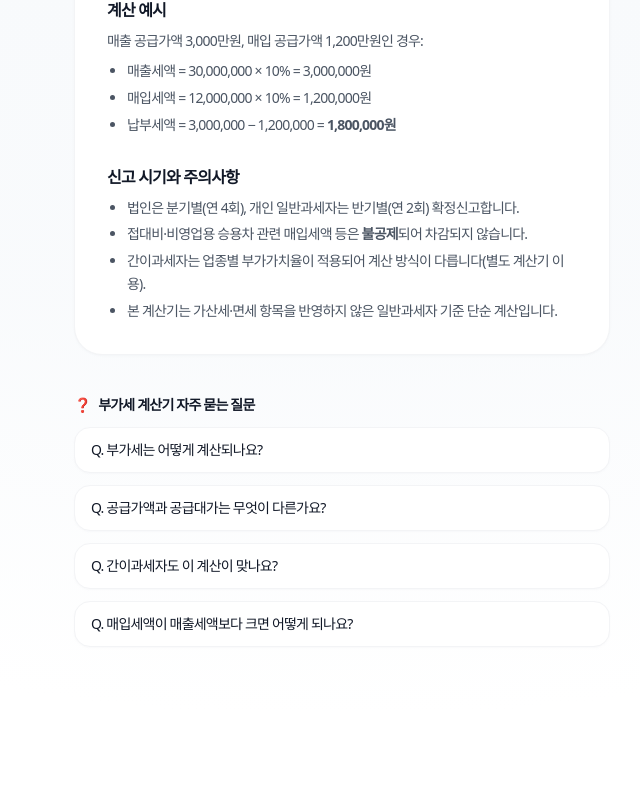
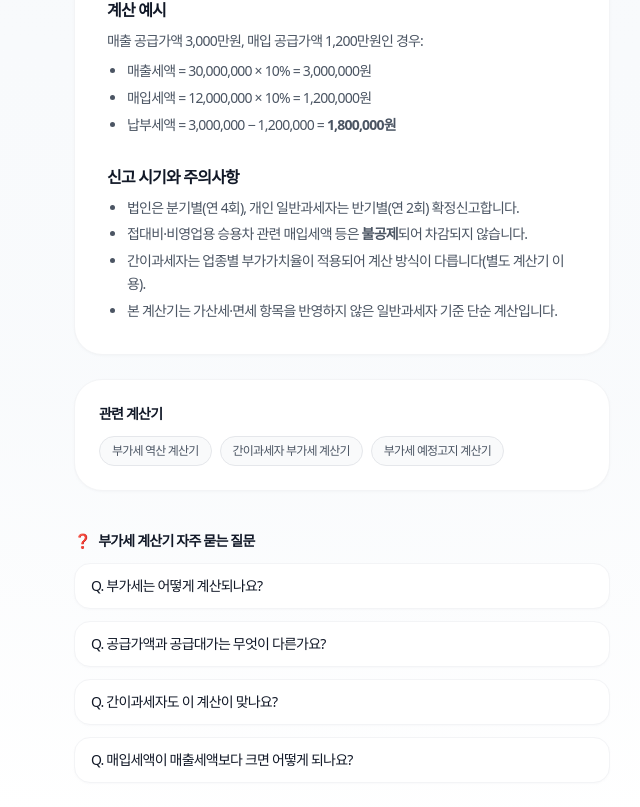
Before and after one commit to greentea2417/semogye-calculator, a Next.js app: page /business/vat in a window 1280 px wide. Shown: the part 1412-2219 px from the top of the page, without its empty margins (298-938 px from the left). Before the commit the page ends 2123 px from the top, so only its background shows below. Built offline with nearby package versions, Linux system fonts and the light colour scheme; a web font is replaced by a local one.

Commit message:
feat: add related calculator links and title template

```diff
--- a/app/components/CalculatorLayout.tsx
+++ b/app/components/CalculatorLayout.tsx
@@ -1,11 +1,44 @@
 "use client";
 
-import { useEffect, type ReactNode } from "react";
+import { type ReactNode } from "react";
 import PageTitle from "./PageTitle";
 import AccordionFAQ from "./AccordionFAQ";
 import CalculatorJsonLd from "./CalculatorJsonLd";
 
 type FAQItem = { q: string; a: string };
+
+const RELATED: Record<string, { href: string; label: string }[]> = {
+  "월급 계산기": [
+    { href: "/business/hourly-multi", label: "사장님용 시급 계산기" },
+    { href: "/business/net-salary", label: "세후 실수령액 간이 계산기" },
+    { href: "/business/prorated-salary", label: "월급 일할계산기" },
+  ],
+  "사장님용 시급 계산기": [
+    { href: "/business/hourly", label: "시급 계산기" },
+    { href: "/business/weekly-holiday", label: "주휴수당 계산기" },
+    { href: "/business/overtime-pay", label: "연장근로수당 계산기" },
+  ],
+  "부가세 계산기": [
+    { href: "/business/vat-reverse", label: "부가세 역산 계산기" },
+    { href: "/business/simplified-vat", label: "간이과세자 부가세 계산기" },
+    { href: "/business/vat-pre-notice", label: "부가세 예정고지 계산기" },
+  ],
+  "복리 계산기": [
+    { href: "/business/deposit", label: "예금 이자 계산기" },
+    { href: "/business/savings", label: "적금 이자 계산기" },
+    { href: "/business/loan", label: "대출 이자 계산기" },
+  ],
+  "실업급여 계산기": [
+    { href: "/business/retirement", label: "퇴직금 계산기" },
+    { href: "/business/annual", label: "연차수당 계산기" },
+    { href: "/business/unemployment", label: "실업급여 계산기" },
+  ],
+  "BMI 계산기": [
+    { href: "/life/body-fat", label: "체지방률 계산기" },
+    { href: "/life/body-age", label: "신체 나이 계산기" },
+    { href: "/life/percentage", label: "퍼센트 계산기" },
+  ],
+};
 
 type Props = {
   tone?: "business" | "life";
@@ -32,11 +65,7 @@ export default function CalculatorLayout({
   faqTitle,
   faqItems,
 }: Props) {
-  useEffect(() => {
-    document.title = `${title} | 세모계`;
-    const meta = document.querySelector('meta[name="description"]');
-    if (meta) meta.setAttribute("content", subtitle ?? "세모계 계산기");
-  }, [title, subtitle]);
+  const related = RELATED[title] ?? [];
 
   return (
     <main className="mx-auto max-w-xl px-5 py-12 sm:py-16">
@@ -58,6 +87,19 @@ export default function CalculatorLayout({
 
       {article ? article : null}
 
+      {related.length ? (
+        <section className="mt-6 rounded-[28px] border border-gray-100 bg-white p-6 shadow-sm shadow-gray-200/30">
+          <h2 className="text-sm font-semibold text-gray-900">관련 계산기</h2>
+          <div className="mt-3 flex flex-wrap gap-2">
+            {related.map((item) => (
+              <a key={item.href} href={item.href} className="rounded-full border border-gray-200 bg-gray-50 px-3 py-1.5 text-xs font-medium text-gray-600 transition hover:border-blue-200 hover:bg-blue-50 hover:text-blue-700">
+                {item.label}
+              </a>
+            ))}
+          </div>
+        </section>
+      ) : null}
+
       <AccordionFAQ title={faqTitle} items={faqItems} />
     </main>
   );
--- a/app/layout.tsx
+++ b/app/layout.tsx
@@ -2,7 +2,10 @@ import Script from 'next/script';
 import "./globals.css";
 
 export const metadata = {
-  title: "세모계 - 세상의 모든 계산기",
+  title: {
+    default: "세모계 - 세상의 모든 계산기",
+    template: "%s | 세모계",
+  },
   description: "생활, 급여, 세금, 자영업까지. 세상의 모든 계산을 더 정확하게.",
 };
 
```
